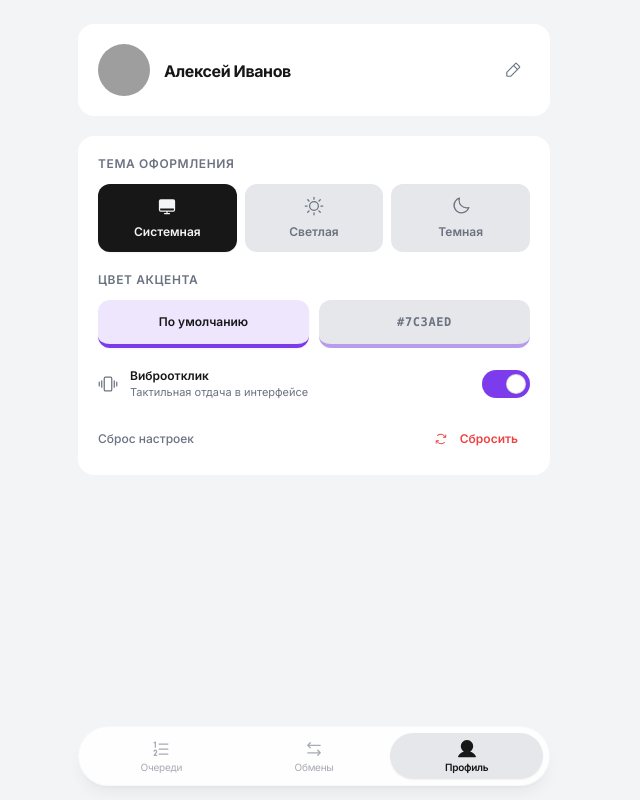
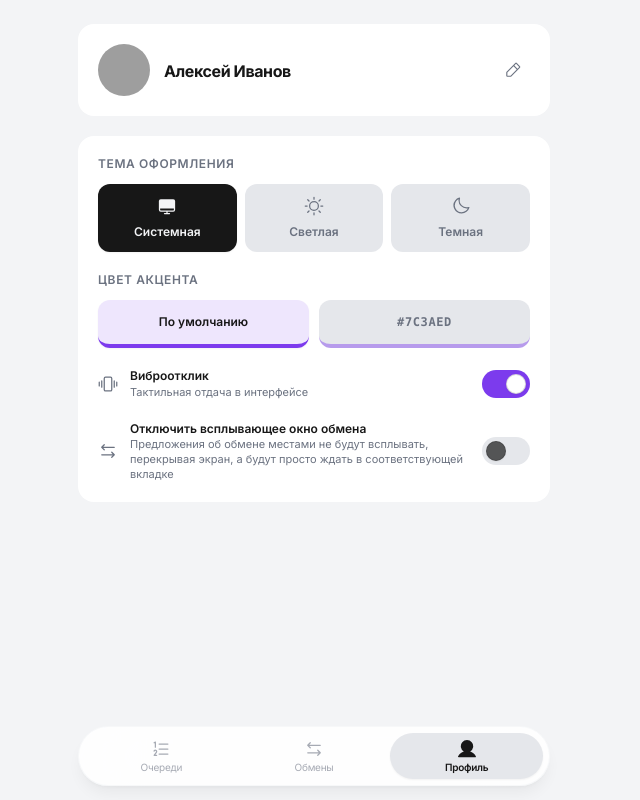
Before and after one commit to DimaTortik2/queue_web, a React (Vite) app: page /profile in a window 1280 px wide. Shown: the whole page, without its empty margins (326-966 px from the left). Built offline with nearby package versions, Linux system fonts and the light colour scheme; no server answers; grey boxes are pictures that could not be loaded; the HTML template or start-up script is replaced by a standard one.

Commit message:
add disable notif

```diff
--- a/src/App.tsx
+++ b/src/App.tsx
@@ -14,6 +14,7 @@ import { useNotificationStore } from "@/store/notificationStore";
 import { usePreferencesStore, applyTheme, applyAccentColor } from "@/store/preferencesStore";
 import { WebSocketProvider } from "@/providers/WebSocketProvider";
 import { useTelegramNavigation } from "@/hooks/useTelegramNavigation";
+import { useIncomingSwaps } from "@/hooks/useQueueApi";
 import { DashboardView } from "@/views/DashboardView";
 import { RequestsView } from "@/views/RequestsView";
 import { ProfileView } from "@/views/ProfileView";
@@ -82,8 +83,20 @@ function NavigationBar() {
 
 function AppContent() {
   useTelegramNavigation();
-  const { activeSwapProposal, setActiveSwapProposal } = useNotificationStore();
+  const { activeSwapProposal, setActiveSwapProposal, setPendingIncomingCount } = useNotificationStore();
   const { user, isLoading } = useUserStore();
+  const { disableSwapPopups } = usePreferencesStore();
+
+  const { data: incomingSwapsData } = useIncomingSwaps('all', user?.tg_id);
+
+  useEffect(() => {
+    if (incomingSwapsData?.requests) {
+      const pending = incomingSwapsData.requests.filter(
+        (r) => !r.status || r.status === 'pending'
+      ).length;
+      setPendingIncomingCount(pending);
+    }
+  }, [incomingSwapsData, setPendingIncomingCount]);
 
   if (isLoading) {
     return (
@@ -125,7 +138,7 @@ function AppContent() {
       {/* Real-time incoming swap push drawer */}
       <SwapRespondDrawer
         request={activeSwapProposal}
-        isOpen={activeSwapProposal !== null}
+        isOpen={!disableSwapPopups && activeSwapProposal !== null}
         onClose={() => setActiveSwapProposal(null)}
       />
 
--- a/src/components/queue/CreateQueueDrawer.tsx
+++ b/src/components/queue/CreateQueueDrawer.tsx
@@ -5,7 +5,6 @@ import {
   DrawerContent,
   DrawerHeader,
   DrawerTitle,
-  DrawerDescription,
   DrawerFooter,
   DrawerClose,
 } from '@/components/ui/drawer';
--- a/src/providers/WebSocketProvider.tsx
+++ b/src/providers/WebSocketProvider.tsx
@@ -4,6 +4,7 @@ import { toast } from "sonner";
 import { wsService } from "@/services/ws";
 import { useUserStore } from "@/store/userStore";
 import { useNotificationStore } from "@/store/notificationStore";
+import { usePreferencesStore } from "@/store/preferencesStore";
 import { haptic } from "@/lib/telegram";
 import { queueKeys } from "@/hooks/useQueueApi";
 import { UserWsMessage, RoomWsMessage } from "@/types";
@@ -31,10 +32,11 @@ export const WebSocketProvider: React.FC<{ children: React.ReactNode }> = ({ chi
 
     const unsubscribe = wsService.onUserEvent((msg: UserWsMessage) => {
       switch (msg.event) {
-        case "incoming_swap_request":
+        case "incoming_swap_request": {
           haptic.warning();
           toast.info(msg.message || "Вам предложен обмен местами", { id: "incoming_swap" });
-          if (msg.data) {
+          const { disableSwapPopups } = usePreferencesStore.getState();
+          if (msg.data && !disableSwapPopups) {
             setActiveSwapProposal(msg.data);
           }
           if (msg.subject) {
@@ -42,8 +44,12 @@ export const WebSocketProvider: React.FC<{ children: React.ReactNode }> = ({ chi
               queryKey: queueKeys.incomingSwaps(msg.subject, user.tg_id),
             });
           }
+          queryClient.invalidateQueries({
+            queryKey: queueKeys.incomingSwaps("all", user.tg_id),
+          });
           queryClient.invalidateQueries({ queryKey: queueKeys.swaps });
           break;
+        }
 
         case "swap_accepted":
           haptic.success();
--- a/src/store/preferencesStore.ts
+++ b/src/store/preferencesStore.ts
@@ -57,6 +57,7 @@ interface PreferencesState {
   customColor: string;
   pinnedSubjects: string[];
   hapticsEnabled: boolean;
+  disableSwapPopups: boolean;
   setTheme: (theme: ThemeMode) => void;
   setAccentMode: (mode: AccentMode) => void;
   setCustomColor: (hex: string) => void;
@@ -65,6 +66,8 @@ interface PreferencesState {
   isPinned: (subject: string) => boolean;
   toggleHaptics: () => void;
   setHapticsEnabled: (enabled: boolean) => void;
+  toggleDisableSwapPopups: () => void;
+  setDisableSwapPopups: (disabled: boolean) => void;
   resetPreferences: () => void;
 }
 
@@ -76,6 +79,7 @@ export const usePreferencesStore = create<PreferencesState>()(
       customColor: DEFAULT_ACCENT_HEX,
       pinnedSubjects: [],
       hapticsEnabled: true,
+      disableSwapPopups: false,
 
       setTheme: (theme: ThemeMode) => {
         set({ theme });
@@ -119,6 +123,14 @@ export const usePreferencesStore = create<PreferencesState>()(
         set({ hapticsEnabled });
       },
 
+      toggleDisableSwapPopups: () => {
+        set({ disableSwapPopups: !get().disableSwapPopups });
+      },
+
+      setDisableSwapPopups: (disableSwapPopups: boolean) => {
+        set({ disableSwapPopups });
+      },
+
       resetPreferences: () => {
         set({
           theme: "system",
@@ -126,6 +138,7 @@ export const usePreferencesStore = create<PreferencesState>()(
           customColor: DEFAULT_ACCENT_HEX,
           pinnedSubjects: [],
           hapticsEnabled: true,
+          disableSwapPopups: false,
         });
         applyTheme("system");
         applyAccentColor("default", DEFAULT_ACCENT_HEX);
--- a/src/views/ProfileView.tsx
+++ b/src/views/ProfileView.tsx
@@ -8,7 +8,7 @@ import {
   Moon,
   Desktop,
   Vibrate,
-  ArrowsClockwise,
+  ArrowsLeftRight,
 } from '@phosphor-icons/react';
 import { useUserStore } from '@/store/userStore';
 import {
@@ -30,7 +30,8 @@ export function ProfileView() {
     setCustomColor,
     hapticsEnabled,
     toggleHaptics,
-    resetPreferences,
+    disableSwapPopups,
+    toggleDisableSwapPopups,
   } = usePreferencesStore();
 
   const [isEditingName, setIsEditingName] = useState(false);
@@ -256,10 +257,10 @@ export function ProfileView() {
         </div>
 
         {/* Sub-block 3: Haptics Toggle */}
-        <div className="flex items-center justify-between">
-          <div className="flex items-center gap-3">
-            <Vibrate size={20} className="text-muted-foreground" />
-            <div className="flex flex-col">
+        <div className="flex items-center justify-between gap-4">
+          <div className="flex items-center gap-3 min-w-0 flex-1">
+            <Vibrate size={20} className="text-muted-foreground shrink-0" />
+            <div className="flex flex-col min-w-0 flex-1">
               <span className="text-xs font-semibold text-foreground">
                 Виброотклик
               </span>
@@ -269,11 +270,14 @@ export function ProfileView() {
             </div>
           </div>
           <button
+            type="button"
+            role="switch"
+            aria-checked={hapticsEnabled}
             onClick={() => {
               toggleHaptics();
               if (!hapticsEnabled) haptic.success();
             }}
-            className={`w-12 h-7 rounded-full transition-colors relative ${
+            className={`w-12 h-7 rounded-full transition-colors relative shrink-0 ${
               hapticsEnabled ? 'bg-primary' : 'bg-secondary'
             }`}
           >
@@ -287,24 +291,40 @@ export function ProfileView() {
           </button>
         </div>
 
-        {/* Sub-block 4: Reset Preferences */}
-        <div className="flex items-center justify-between pt-0.5">
-          <span className="text-xs text-muted-foreground font-medium">
-            Сброс настроек
-          </span>
-          <Button
-            size="sm"
-            variant="ghost"
-            className="text-xs text-destructive hover:bg-destructive/10 rounded-xl h-8 font-semibold"
+        {/* Sub-block 4: Disable Swap Popups Toggle */}
+        <div className="flex items-center justify-between gap-4">
+          <div className="flex items-start sm:items-center gap-3 min-w-0 flex-1">
+            <ArrowsLeftRight size={20} className="text-muted-foreground shrink-0 mt-0.5 sm:mt-0" />
+            <div className="flex flex-col min-w-0 flex-1">
+              <span className="text-xs font-semibold text-foreground">
+                Отключить всплывающее окно обмена
+              </span>
+              <span className="text-[11px] text-muted-foreground leading-snug">
+                Предложения об обмене местами не будут всплывать, перекрывая экран, а будут просто ждать в соответствующей вкладке
+              </span>
+            </div>
+          </div>
+          <button
+            type="button"
+            role="switch"
+            aria-checked={disableSwapPopups}
             onClick={() => {
-              haptic.warning();
-              resetPreferences();
-              toast.info('Настройки сброшены');
+              toggleDisableSwapPopups();
+              if (!disableSwapPopups) haptic.success();
+              else haptic.selection();
             }}
+            className={`w-12 h-7 rounded-full transition-colors relative tap-press active:scale-95 shrink-0 ${
+              disableSwapPopups ? 'bg-primary' : 'bg-secondary'
+            }`}
           >
-            <ArrowsClockwise size={14} className="mr-1" />
-            Сбросить
-          </Button>
+            <div
+              className={`w-5 h-5 rounded-full shadow-sm transition-transform duration-150 absolute top-1 border border-black/15 dark:border-white/15 ${
+                disableSwapPopups
+                  ? 'left-6 bg-primary-foreground'
+                  : 'left-1 bg-foreground/70'
+              }`}
+            />
+          </button>
         </div>
       </div>
     </div>
```
